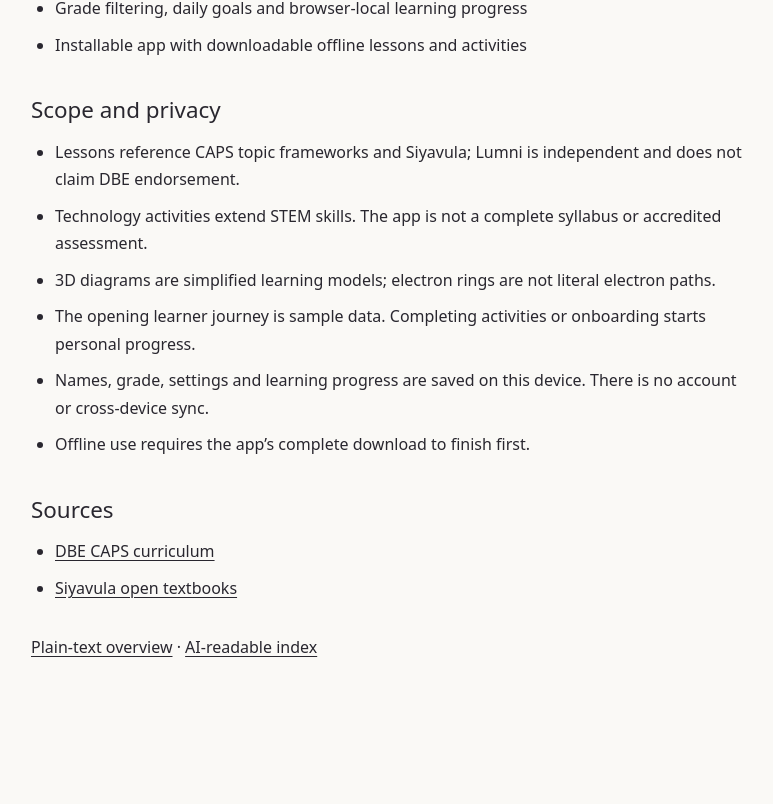
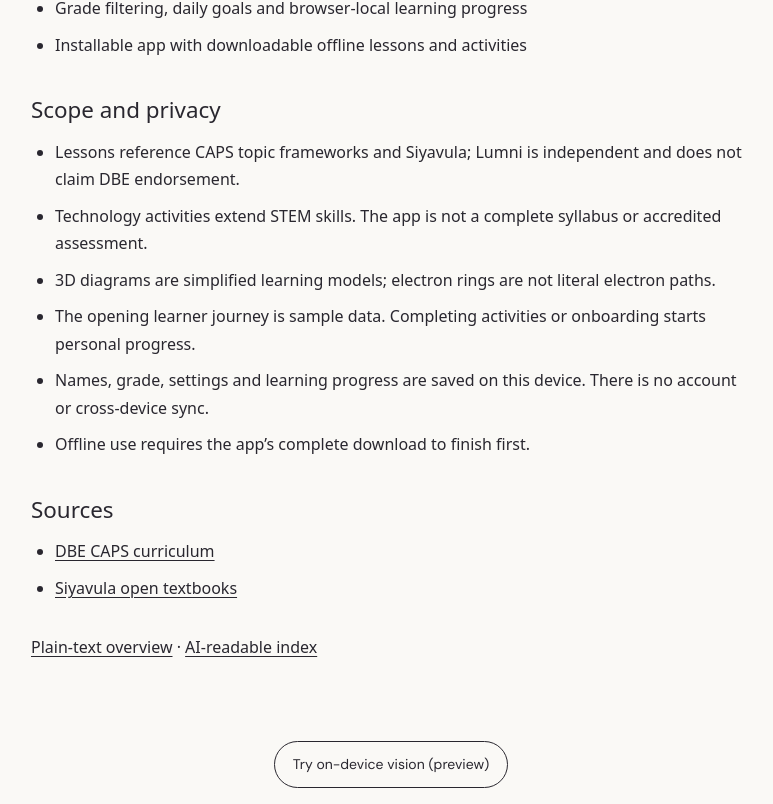
Before and after one commit to thembaxx/lumnie, a Next.js app: page /about in a window 1280 px wide. Shown: the part 463-1267 px from the top of the page, without its empty margins (249-1022 px from the left). Before the commit the page ends 1188 px from the top, so only its background shows below. Built offline with nearby package versions, Linux system fonts and the light colour scheme; no server answers.

Commit message:
feat(vision): expose optional visual assistant from app

```diff
--- a/src/app/layout.tsx
+++ b/src/app/layout.tsx
@@ -45,6 +45,7 @@ export default function RootLayout({ children }: Readonly<{ children: React.Reac
       <body data-lumni-app="true">
         {children}
         <Analytics />
+        <a href="/vision/index.html" style={{ display: 'block', width: 'fit-content', margin: '16px auto', padding: '12px 18px', border: '1px solid currentColor', borderRadius: 999, fontSize: 14, textDecoration: 'none' }}>Try on-device vision (preview)</a>
       </body>
     </html>
   );
```
